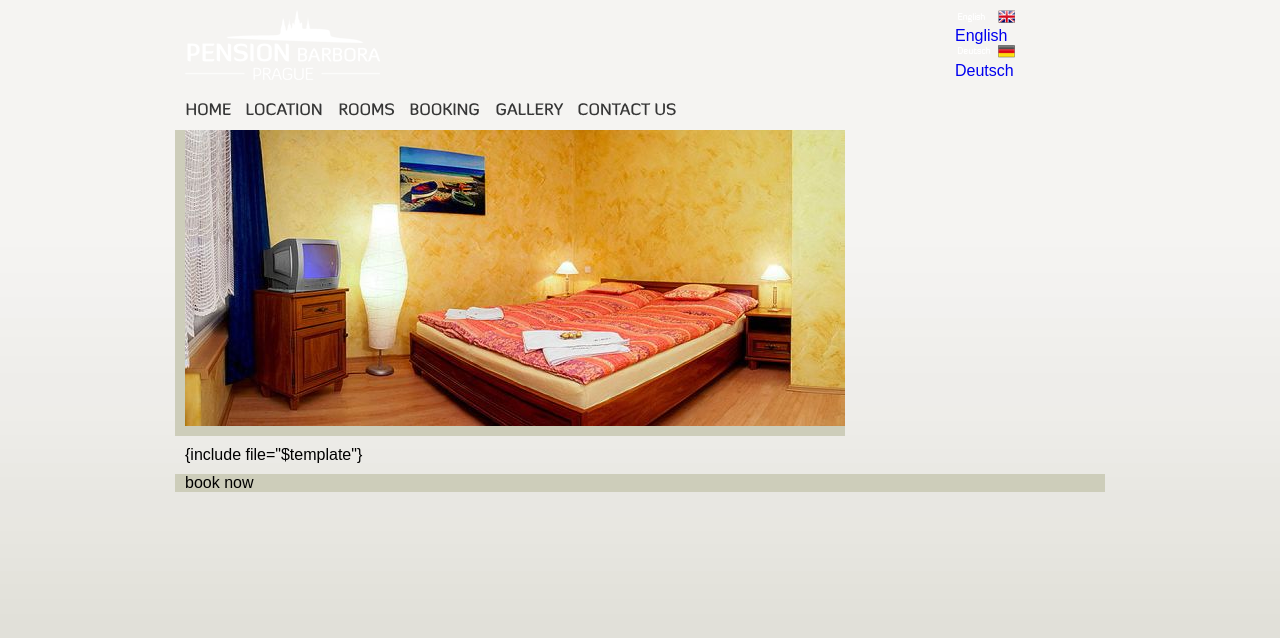
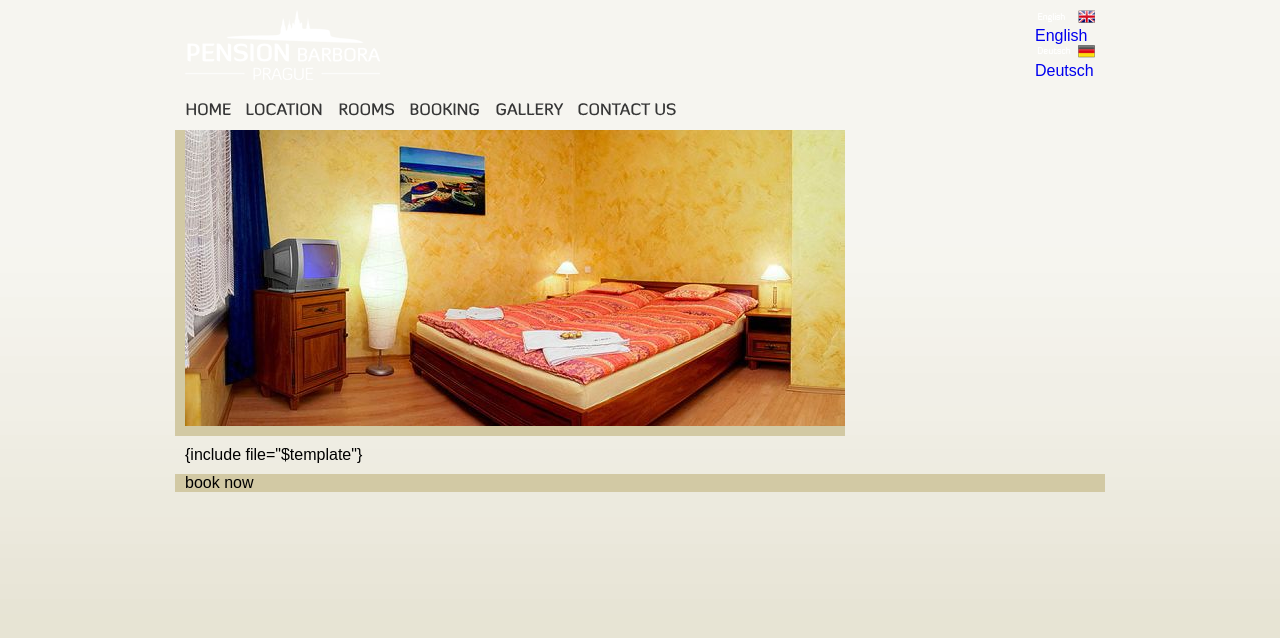
Before and after one commit to babcca/PHPPresenter, a PHP site: template app/index/templates/back.html in a window 1280 px wide. Shown: the top 638 px of the page. Run offline with PHP 8.4, Linux system fonts and the light colour scheme; the template is opened without the code that fills it, so the values that code supplies are empty.

Commit message:
design - color change

```diff
--- a/www/css/book.css
+++ b/www/css/book.css
@@ -1,8 +1,9 @@
 /*CSS - Booking*/
 .booking_info {
-	background-color: #7f7f6c;
+	background-color: #8b815f;
 	padding: 10px;
 	margin-bottom: 10px;
+	color: #FFF;
 }
 .booking_info img {
 	float: left;
--- a/www/css/contact.css
+++ b/www/css/contact.css
@@ -3,7 +3,7 @@
 	width: 320px;
 }
 #contact_form {
-	background-color: #7F7F6C;
+	background-color: #8b815f;
 	padding: 10px;
 	width: 300px;
 	color: #FFF;
--- a/www/css/default.css
+++ b/www/css/default.css
@@ -29,41 +29,35 @@ table {
 	width: 930px;
 	height: 100%;
 }
-
 .head {
 	width: auto;
 	height: 90px;
 }
-
 .footer {
-	background-color: #7f7f6c;
+	background-color: #8b815f;
 	text-align: center;
 	color: #FFF;
 	height: 40px;
 }
-
 .logo {
 	margin-left: 10px;
 	width: 200px;
 	height: 90px;
 }
-
 .language-bar {
 	height: 80px;
 	width: 100px;
 	position: relative;
 	top: -80px;
-	left: 780px;
+	left: 860px;
 }
 .language-bar a, a:visited {
 	display: block;
 	text-decoration: none;
 }
-
 .language-bar img {
 	border: 0px;
 }
-
 .menu {
 	width: auto;
 	height: 40px;
@@ -86,24 +80,21 @@ table {
 	line-height: 40px;
 	list-style: none;
 }
-
 .page-content {
 	border: none;
 	padding: 0px;
 	margin: 0px;
 	width: 930px;
 }
-
 .right-box {
-	background-color: #cdcdba;
+	background-color: #d2c9a4;
 	vertical-align: top;
 	width: auto;
 	padding-left: 10px;
 	padding-right: 10px;
 }
-
 .slideshow {
-	background-color: #cdcdba;
+	background-color: #d2c9a4;
 	width: 670px;
 	height: auto;
 }
@@ -111,7 +102,6 @@ table {
 	padding-left: 10px;
 	padding-bottom: 10px;
 	padding-right: 0px;
-
 }
 .content {
 	width: 670px;
@@ -133,7 +123,6 @@ table {
 	padding: 0px;
 	font-size: 12pt;
 }
-
 .book-form .text-input {
 	color: #b5b5b5;
 	border: none;
--- a/www/css/gallery.css
+++ b/www/css/gallery.css
@@ -11,10 +11,10 @@
 	margin-bottom: 10px;
 }
 .gallery img {
-	border: 5px solid #cecece;
+	border: 5px solid #d2c9a4;
 	width: 145px;
 	height: 100px;
 }
 .gallery img:hover {
-	border-color: #757575;
+	border-color: #b2a984;
 }
```
Also changed, not shown: www/img/background.png, www/img/top_line_2_bg.png, www/img/top_line_bg.png.
